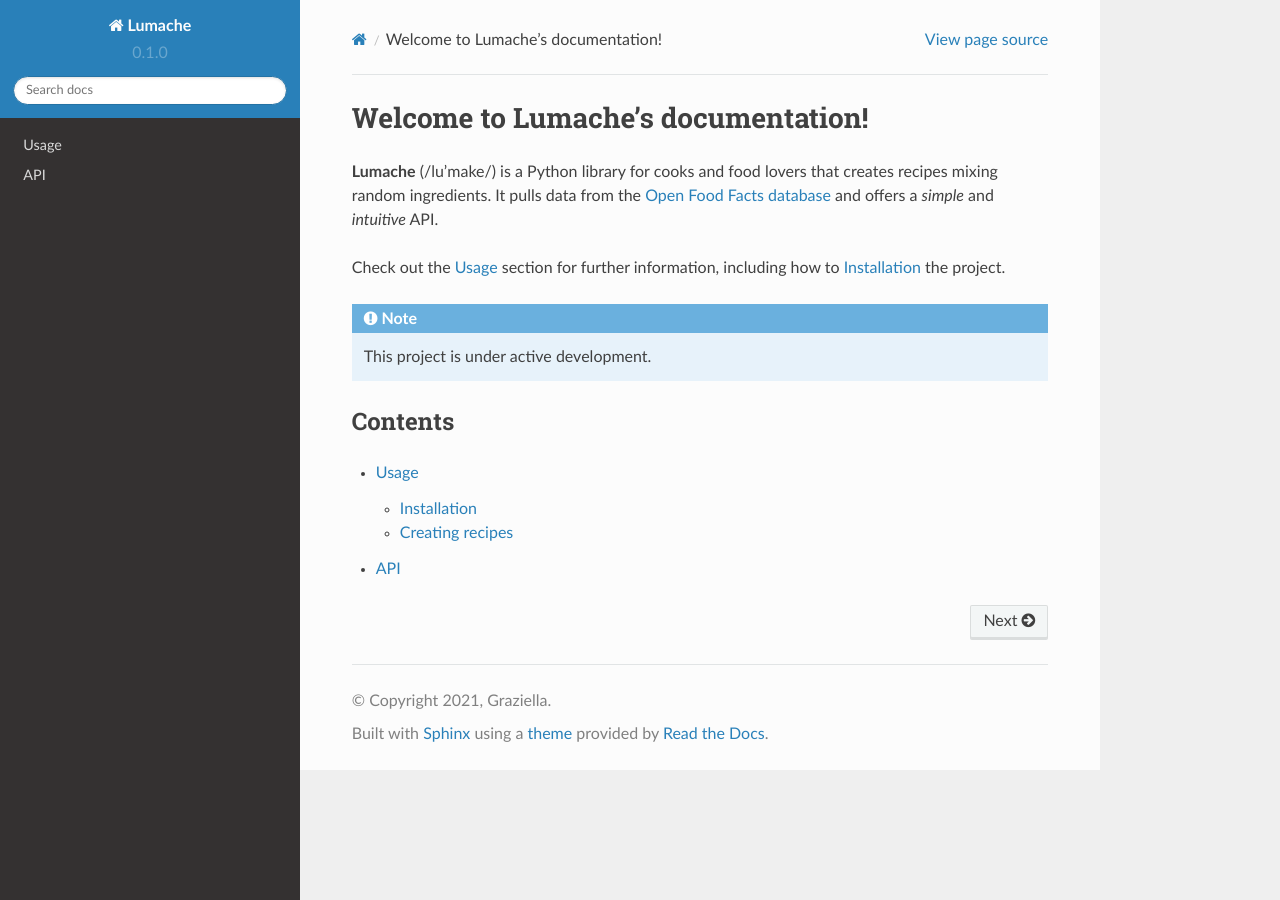
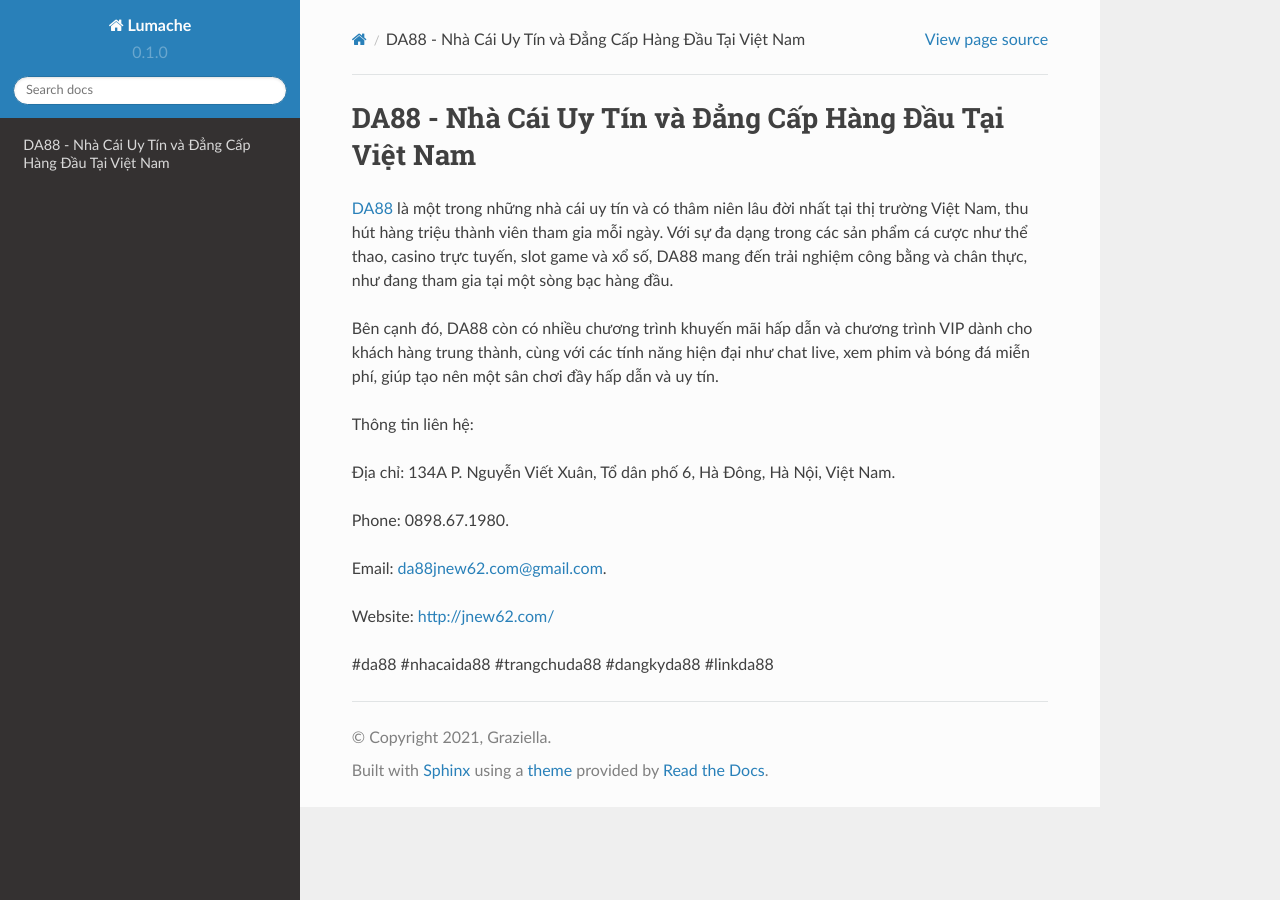
Before and after one commit to vqtranquocthuan424/da88jnew62com, a Sphinx documentation site: the page built from docs/source/index.rst, in a window 1280 px wide. Built offline with Sphinx 7.4.7 and the Read the Docs theme 2.0.0, drawn with Linux system fonts in a browser that asks for light colours.

Commit message:
Update index.rst

```diff
--- a/docs/source/index.rst
+++ b/docs/source/index.rst
@@ -1,22 +1,18 @@
-Welcome to Lumache's documentation!
+DA88 - Nhà Cái Uy Tín và Đẳng Cấp Hàng Đầu Tại Việt Nam
 ===================================
 
-**Lumache** (/lu'make/) is a Python library for cooks and food lovers
-that creates recipes mixing random ingredients.
-It pulls data from the `Open Food Facts database <https://world.openfoodfacts.org/>`_
-and offers a *simple* and *intuitive* API.
+`DA88 <http://jnew62.com/>`_ là một trong những nhà cái uy tín và có thâm niên lâu đời nhất tại thị trường Việt Nam, thu hút hàng triệu thành viên tham gia mỗi ngày. Với sự đa dạng trong các sản phẩm cá cược như thể thao, casino trực tuyến, slot game và xổ số, DA88 mang đến trải nghiệm công bằng và chân thực, như đang tham gia tại một sòng bạc hàng đầu.
 
-Check out the :doc:`usage` section for further information, including
-how to :ref:`installation` the project.
+Bên cạnh đó, DA88 còn có nhiều chương trình khuyến mãi hấp dẫn và chương trình VIP dành cho khách hàng trung thành, cùng với các tính năng hiện đại như chat live, xem phim và bóng đá miễn phí, giúp tạo nên một sân chơi đầy hấp dẫn và uy tín.
 
-.. note::
+Thông tin liên hệ:
 
-   This project is under active development.
+Địa chỉ: 134A P. Nguyễn Viết Xuân, Tổ dân phố 6, Hà Đông, Hà Nội, Việt Nam.
 
-Contents
---------
+Phone: 0898.67.1980.
 
-.. toctree::
+Email: da88jnew62.com@gmail.com.
 
-   usage
-   api
+Website: http://jnew62.com/
+
+#da88 #nhacaida88 #trangchuda88 #dangkyda88 #linkda88
```
